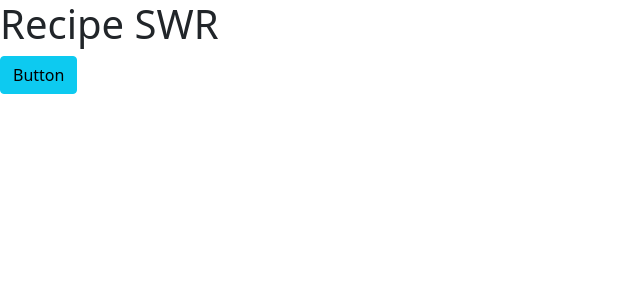
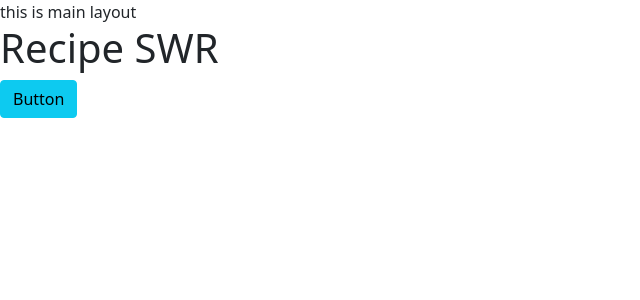
Before and after one commit to SamanKeighobadi/recipe_swr, a React (Create React App) app: page / in a window 1280 px wide. Shown: the top 300 px of the page, without its empty margins (0-640 px from the left). Built offline with nearby package versions, Linux system fonts and the light colour scheme.

Commit message:
create main layout component

```diff
--- a/src/App.js
+++ b/src/App.js
@@ -1,11 +1,11 @@
-
+import MainLayout from "./components/layout/MainLayout";
 
 function App() {
   return (
-    <div className="App">
+    <MainLayout>
       <h1> Recipe SWR </h1>
       <button className="btn btn-info">Button</button>
-    </div>
+    </MainLayout>
   );
 }
 
--- /dev/null
+++ b/src/components/layout/MainLayout.jsx
@@ -0,0 +1,12 @@
+import React from 'react';
+
+const MainLayout = ({children}) =>{
+    return(
+        <>
+            this is main layout
+            {children}
+        </>
+    )
+}
+
+export default MainLayout;
```
